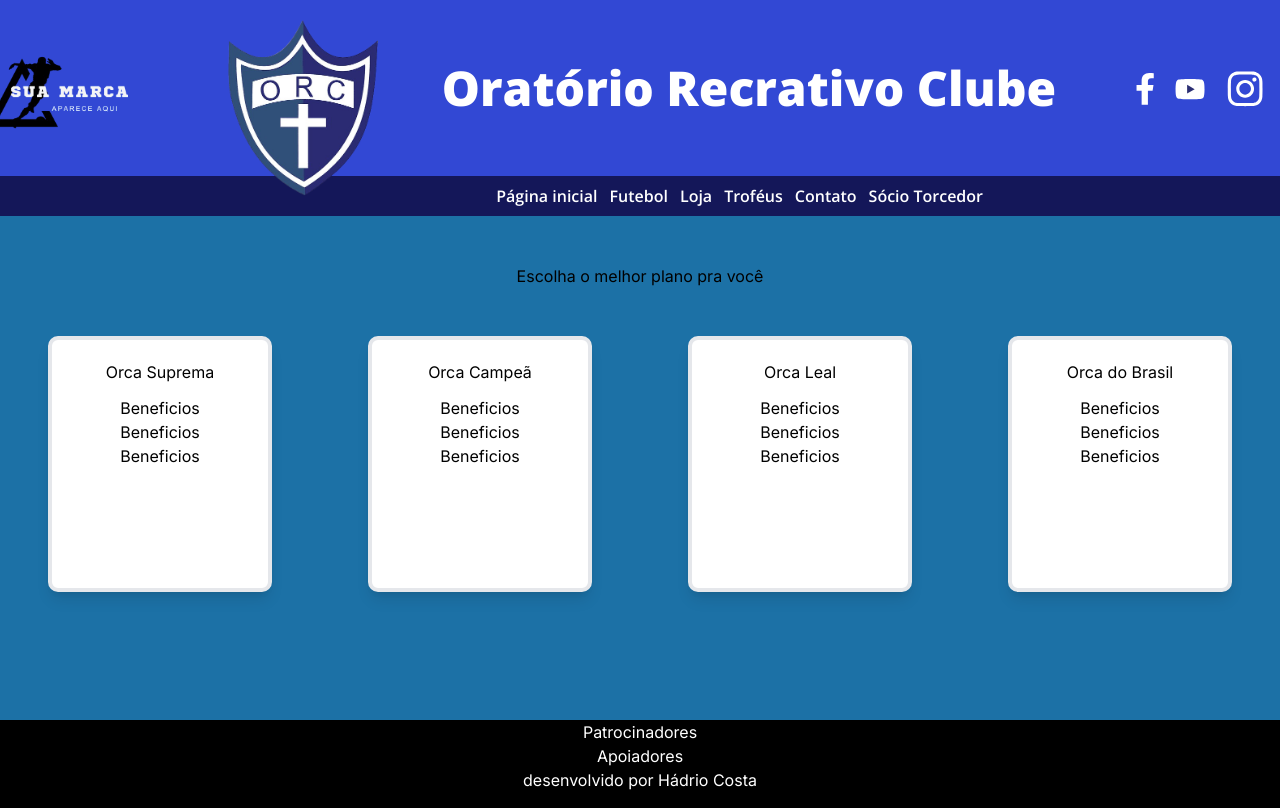
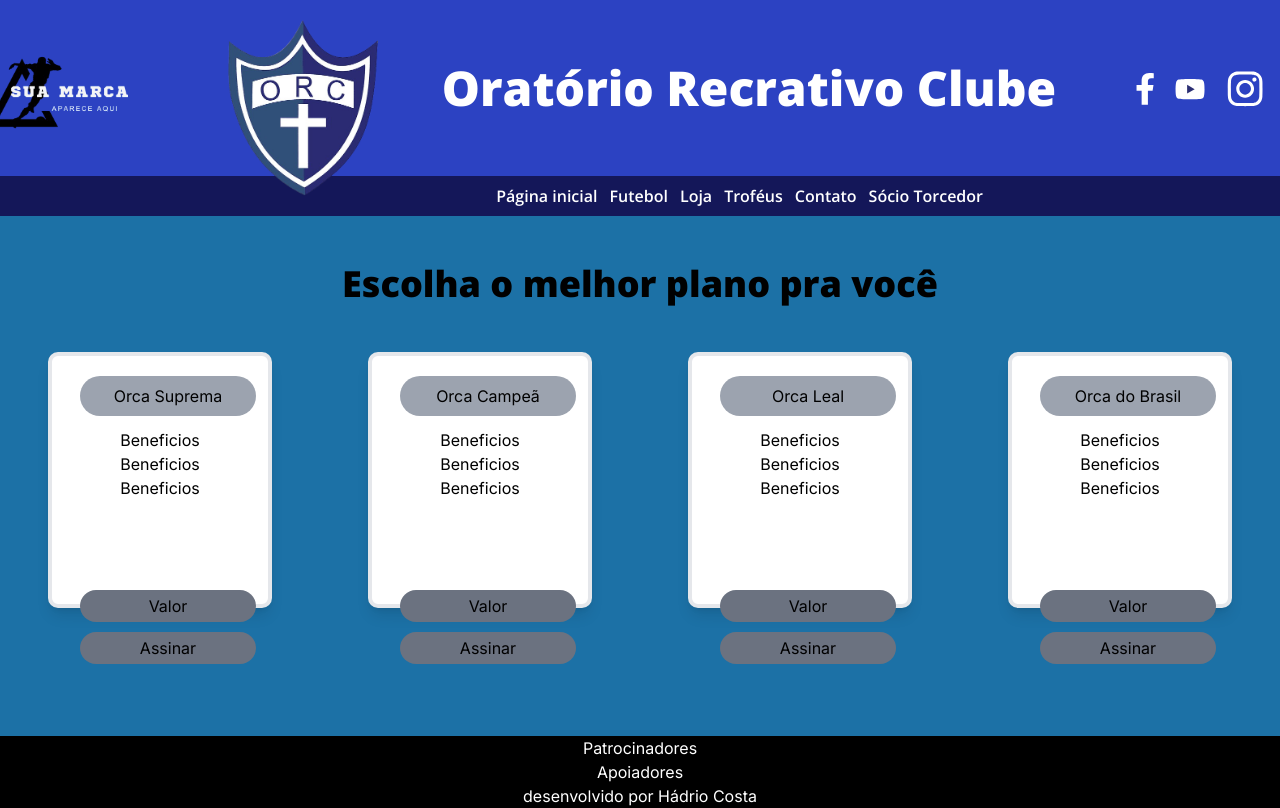
Before and after one commit to HadrioLuiz/siteOrc.github.io, a Next.js app: page /FanMemberPage in a window 1280 px wide. Shown: the top 808 px of the page. Built offline with nearby package versions, Linux system fonts and the light colour scheme.

Commit message:
Editing home page

```diff
--- a/src/Components/Header.js
+++ b/src/Components/Header.js
@@ -17,9 +17,9 @@ const open_sans = Open_Sans({
 
 export default function Header() {
     return(
-        <main className="w-full h-44 bg-[#3248d4] ">
+        <main className="w-full h-44 bg-[#2d41c4f7] ">
             <div className=" flex justify-center pl-52 text-5xl">
-                <div className=" mr-20 ml-[-250px] justify-start items-start">
+                <div className=" mr-20 ml-[-250px] justify-start items-start ">
                     <Image
                         src={Brand}
                         width={180}
@@ -37,7 +37,7 @@ export default function Header() {
                         />
                     </Link>
                 </div>
-                <div className=" pt-16 text-white">
+                <div className=" pt-16 md:text-white text-transparent ">
                     <h1 className={open_sans.className}> Oratório Recrativo Clube</h1>
                 </div>
                 <div className=" flex justify-center ml-16 pt-16">
--- a/src/Components/InstaFeed.js
+++ b/src/Components/InstaFeed.js
@@ -41,15 +41,15 @@ const InstagramCarousel = () => {
     };
 
     return (
-        <div className='bg-black h-[700px] overflow-hidden'>
+        <div className='bg-black h-[600px] overflow-hidden'>
             <Slider {...settings}>
                 {posts.map(posts => (
-                    <div key={posts.id} className='text-center pb-16 pt-16'>
+                    <div key={posts.id} className='text-center pb-16'>
                         {posts.media_type === 'IMAGE' && (
                             <img
                                 src={posts.media_url}
                                 alt={posts.caption}
-                                className='ml-40 rounded-[5px] shadow-lg shadow-blue-800 h-[550px] w-[1100px]' />
+                                className='rounded-[5px] h-[600px] w-[1425px]' />
                         )}
                         {posts.media_type === 'VIDEO' && (
                             <video controls>
--- a/src/Components/MatchDate.js
+++ b/src/Components/MatchDate.js
@@ -12,8 +12,8 @@ const open_sans = Open_Sans({
 
 export default function MatchDate() {
     return (
-        <div className="h-[350px] w-full ml-28 mt-10 justify-center align-middle items-center">
-            <div className=" w-[500px] h-72 rounded-lg shadow-lg text-2xl bg-[#f0f3df] text-black text-center">
+        <div className="h-[350px] w-full ml-52 mt-10 justify-center align-middle items-center">
+            <div className=" w-[500px] h-72 text-2xl text-black text-center">
                 <h1 className={open_sans.className}>Campeonato XXXXX</h1>
                 <h2 className={open_sans.className}>Proxima Partida</h2>
                 <div className=" text-lg text-black text-center">
--- a/src/app/FanMemberPage/page.js
+++ b/src/app/FanMemberPage/page.js
@@ -1,19 +1,28 @@
 import Header from "@/Components/Header";
 import Menu from "@/Components/Menu";
 import Footer from "@/Components/Footer";
-import Image from "next/image";
+import { Open_Sans } from "next/font/google";
+
+const open_sans = Open_Sans({
+    weight:'800',
+    style:'normal',
+    subsets:['latin'],
+    display: 'swap'
+})
 
 export default function Soccer() {
     return(
         <main className=" bg-[#1c71a6]">
             <Header />
             <Menu />
-            <div className="text-center pt-12">
-                <h1>Escolha o melhor plano pra você</h1>
+            <div className="text-center pt-12 text-4xl">
+                <h1 className={open_sans.className}>Escolha o melhor plano pra você</h1>
             </div>
             <div className="flex justify-center items-center">
                 <div className="border-4 rounded-[10px] shadow-lg bg-white w-60 h-64 m-12">
-                    <h1 className=" text-center mt-5">Orca Suprema</h1>
+                    <div className="bg-gray-400 w-44 h-10 ml-7 rounded-[20px]">
+                        <h1 className=" text-center pt-2 mt-5">Orca Suprema</h1>
+                    </div>
                     <div className="text-center mt-3">
                         <ul>
                             <li>Beneficios</li>
@@ -21,9 +30,17 @@ export default function Soccer() {
                             <li>Beneficios</li>
                         </ul>
                     </div>
+                    <div className=" ml-7 bg-gray-500 rounded-[20px] mt-[90px] w-44 h-8 pt-1">
+                        <h1 className="text-center">Valor</h1>
+                    </div>
+                    <div className="ml-7 bg-gray-500 rounded-[20px] mt-[10px] w-44 h-8 pt-1">
+                        <h1 className="text-center">Assinar</h1>
+                    </div>
                 </div>
                 <div className="border-4 rounded-[10px] shadow-lg bg-white w-60 h-64 m-12">
-                    <h1 className=" text-center mt-5">Orca Campeã</h1>
+                    <div className="bg-gray-400 w-44 h-10 ml-7 rounded-[20px]">
+                        <h1 className=" text-center pt-2 mt-5">Orca Campeã</h1>
+                    </div>
                     <div className="text-center mt-3">
                         <ul>
                             <li>Beneficios</li>
@@ -31,9 +48,17 @@ export default function Soccer() {
                             <li>Beneficios</li>
                         </ul>
                     </div>
+                    <div className=" ml-7 bg-gray-500 rounded-[20px] mt-[90px] w-44 h-8 pt-1">
+                        <h1 className="text-center">Valor</h1>
+                    </div>
+                    <div className="ml-7 bg-gray-500 rounded-[20px] mt-[10px] w-44 h-8 pt-1">
+                        <h1 className="text-center">Assinar</h1>
+                    </div>
                 </div>
                 <div className="border-4 rounded-[10px] shadow-lg bg-white w-60 h-64 m-12">
-                    <h1 className=" text-center mt-5">Orca Leal</h1>
+                    <div className="bg-gray-400 w-44 h-10 ml-7 rounded-[20px]">
+                        <h1 className=" text-center pt-2 mt-5">Orca Leal</h1>
+                    </div>
                     <div className="text-center mt-3">
                         <ul>
                             <li>Beneficios</li>
@@ -41,9 +66,17 @@ export default function Soccer() {
                             <li>Beneficios</li>
                         </ul>
                     </div>
+                    <div className=" ml-7 bg-gray-500 rounded-[20px] mt-[90px] w-44 h-8 pt-1">
+                        <h1 className="text-center">Valor</h1>
+                    </div>
+                    <div className="ml-7 bg-gray-500 rounded-[20px] mt-[10px] w-44 h-8 pt-1">
+                        <h1 className="text-center">Assinar</h1>
+                    </div>
                 </div>
                 <div className="border-4 rounded-[10px] shadow-lg bg-white w-60 h-64 m-12">
-                    <h1 className=" text-center mt-5">Orca do Brasil</h1>
+                    <div className="bg-gray-400 w-44 h-10 ml-7 rounded-[20px]">
+                        <h1 className=" text-center pt-2 mt-5">Orca do Brasil</h1>
+                    </div>
                     <div className="text-center mt-3">
                         <ul>
                             <li>Beneficios</li>
@@ -51,6 +84,12 @@ export default function Soccer() {
                             <li>Beneficios</li>
                         </ul>
                     </div>
+                    <div className=" ml-7 bg-gray-500 rounded-[20px] mt-[90px] w-44 h-8 pt-1">
+                        <h1 className="text-center">Valor</h1>
+                    </div>
+                    <div className="ml-7 bg-gray-500 rounded-[20px] mt-[10px] w-44 h-8 pt-1">
+                        <h1 className="text-center">Assinar</h1>
+                    </div>
                 </div>
             </div>
             <Footer />
--- a/src/app/page.js
+++ b/src/app/page.js
@@ -15,7 +15,7 @@ export default function Home() {
         <InstagramCarousel/>
       </div>
       <div className="flex items-center justify-center">
-        <div className="flex h-full w-full bg-[url('../Img/background.jpg')] bg-no-repeat bg-[length:1450px_2000px]">
+        <div className="flex h-full w-full">
           <MatchDate />
           <TableChamp />
         </div>
```
